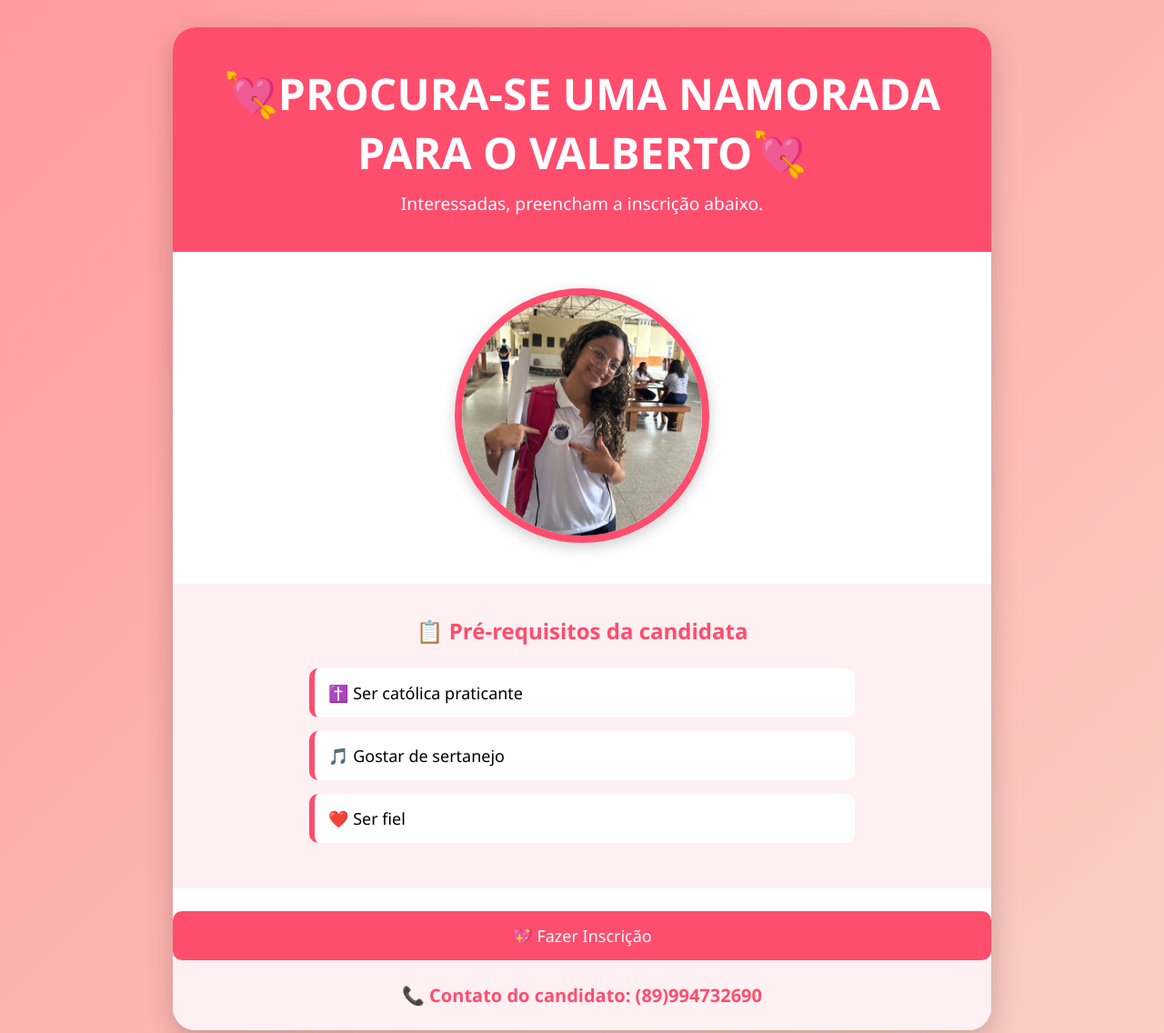
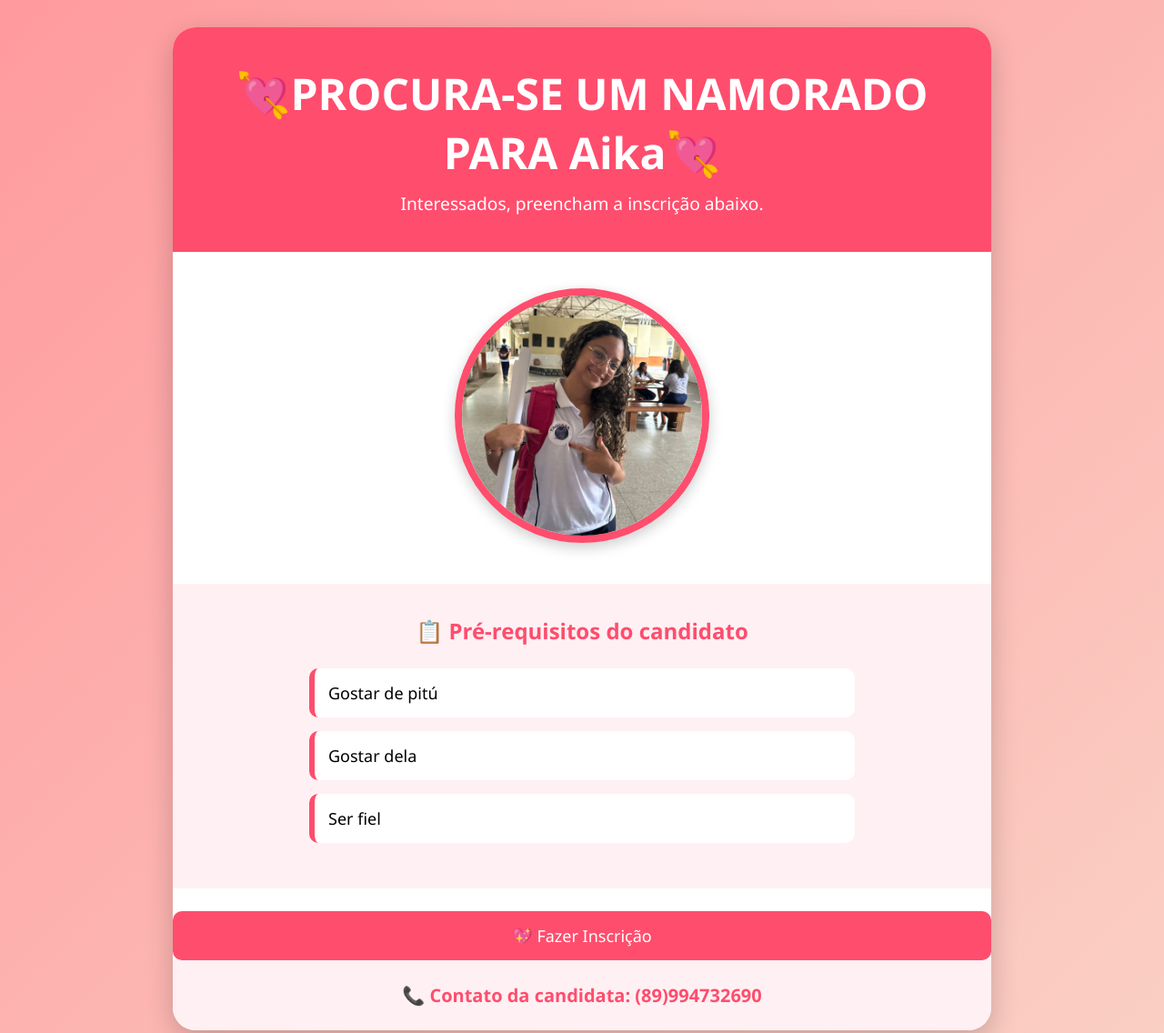
Before and after one commit to valbertoalvessousa342-code/repositorioadocao, a plain HTML site: page index.html in a window 1280 px wide. Shown: the top 1136 px of the page at 91% size. Drawn offline with Linux system fonts and the light colour scheme.

Commit message:
Add files via upload

```diff
--- a/index.html
+++ b/index.html
@@ -4,7 +4,7 @@
 <head>
 <meta charset="UTF-8">
 <meta name="viewport" content="width=device-width, initial-scale=1.0">
-<title>Procura-se uma Namorada</title>
+<title>Procura-se um Namorado</title>
 
 <style>
 
@@ -162,8 +162,8 @@ button:hover{
 <div class="container">
 
     <div class="topo">
-        <h1>💘PROCURA-SE UMA NAMORADA PARA O VALBERTO💘</h1>
-        <p>Interessadas, preencham a inscrição abaixo.</p>
+        <h1>💘PROCURA-SE UM NAMORADO PARA Aika💘</h1>
+        <p>Interessados, preencham a inscrição abaixo.</p>
     </div>
 
     <div class="foto">
@@ -173,24 +173,24 @@ button:hover{
 
     <div class="requisitos">
 
-        <h2>📋 Pré-requisitos da candidata</h2>
+        <h2>📋 Pré-requisitos do candidato</h2>
 
         <ul>
-            <li>✝️ Ser católica praticante</li>
-            <li>🎵 Gostar de sertanejo</li>
-            <li>❤️ Ser fiel</li>
+            <li> Gostar de pitú</li>
+            <li> Gostar dela</li>
+            <li> Ser fiel</li>
         </ul>
 
     </div>
 
-   <a href="https://docs.google.com/spreadsheets/d/1gYbvalOMZzSnjKlQxlLjIKZ9mC64Oxcp7PkNnKAwbbc/edit?usp=sharing" target="_blank">
+   <a href="https://docs.google.com/forms/d/e/1FAIpQLSfNinSg-q5RzB3OqO586KENJzTFTlnAXl4agmtMlpaCP7-i4g/viewform?usp=header" target="_blank">
     <button>
         💖 Fazer Inscrição
     </button>
 </a>
 
     <div class="contato">
-        📞 Contato do candidato: (89)994732690
+        📞 Contato da candidata: (89)994732690
     </div>
 
 </div>
```
